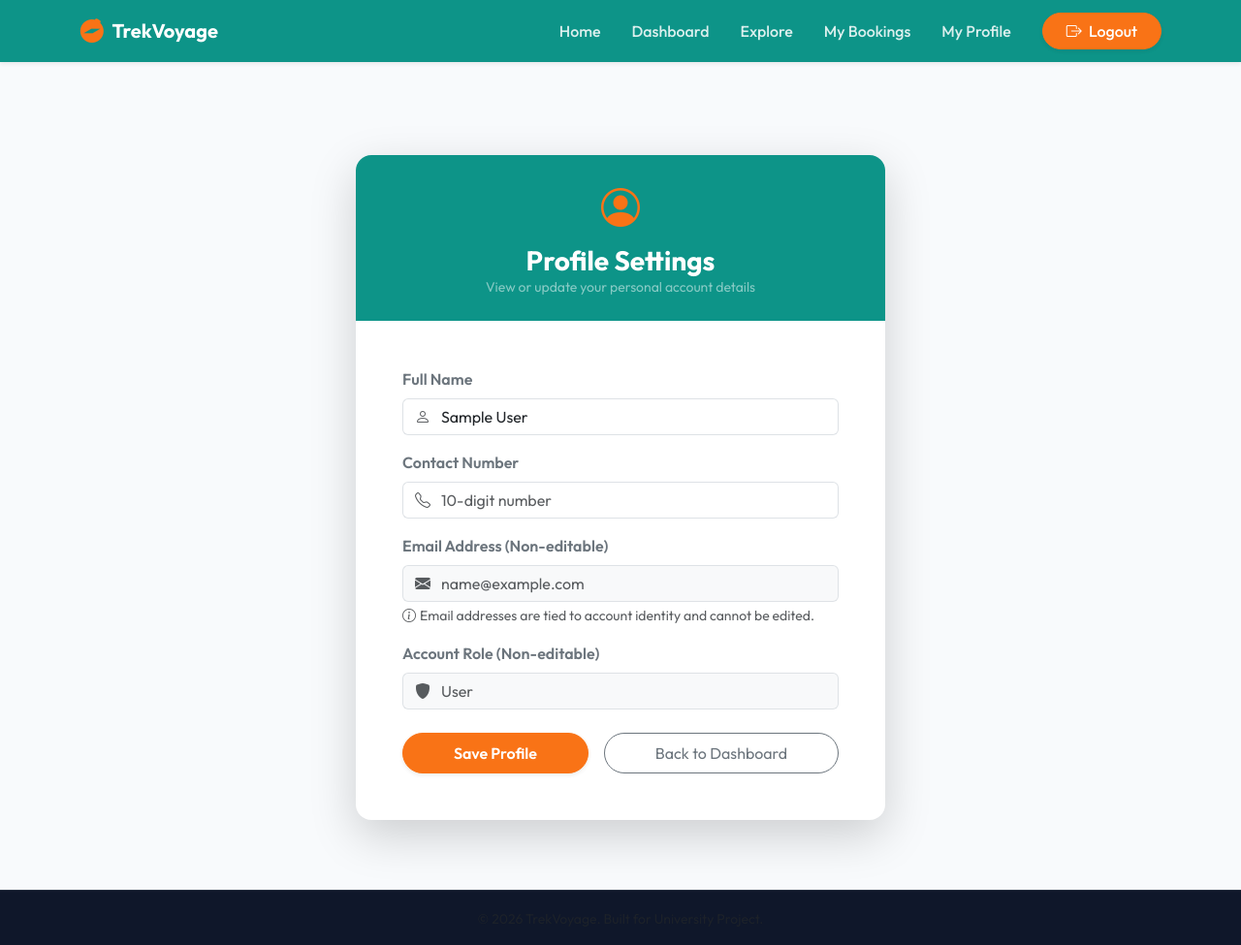
After one commit to rohith-1205/Trekking_management_app_v1, a Flask app: page /user/profile in a window 1280 px wide. The commit adds this page. Shown: the whole page at 97% size. Run offline with Flask 3, Linux system fonts and the light colour scheme; the visitor is signed in with stand-in values (Sample User, id 1).

Commit message:
Phase 8: booking history, cancellation, profile edit

```diff
--- a/routes/user_routes.py
+++ b/routes/user_routes.py
@@ -128,3 +128,83 @@ def book_trek(trek_id):
         db.session.rollback()
         flash("An error occurred while booking the trek. Please try again.", "danger")
         return redirect(url_for('user.list_treks'))
+
+
+@user.route('/bookings')
+@login_required
+@user_required
+def view_bookings():
+    """
+    Render full booking history for the current logged-in trekker.
+    """
+    user_bookings = Booking.query.filter_by(user_id=current_user.id).order_by(Booking.booking_date.desc()).all()
+    return render_template('user/booking_history.html', bookings=user_bookings)
+
+
+@user.route('/booking/<int:booking_id>/cancel', methods=['POST'])
+@login_required
+@user_required
+def cancel_booking(booking_id):
+    """
+    Cancel an active booking reservation.
+    Updates the booking status to 'Cancelled' and increments available slots on the trek (+1).
+    Restricted strictly to the booking owner.
+    """
+    booking = Booking.query.get_or_404(booking_id)
+
+    # Ownership check: Ensure users can only cancel their own bookings
+    if booking.user_id != current_user.id:
+        abort(403)
+
+    # State check: Only active bookings can be cancelled
+    if booking.status != 'Booked':
+        flash("This booking cannot be cancelled.", "danger")
+        return redirect(url_for('user.view_bookings'))
+
+    try:
+        # Update booking status to Cancelled
+        booking.status = 'Cancelled'
+
+        # Restore available slot capacity (+1) on the associated trek
+        # Uses min() to guarantee it never exceeds total_slots (overflow protection)
+        trek_item = booking.trek
+        trek_item.available_slots = min(trek_item.available_slots + 1, trek_item.total_slots)
+
+        db.session.commit()
+        flash(f"Your booking for '{trek_item.name}' has been cancelled.", "success")
+    except Exception:
+        db.session.rollback()
+        flash("An error occurred while cancelling your booking.", "danger")
+
+    return redirect(url_for('user.view_bookings'))
+
+
+@user.route('/profile', methods=['GET', 'POST'])
+@login_required
+@user_required
+def profile():
+    """
+    View and edit the trekker's personal profile (Name, Contact).
+    Email and Role are read-only to enforce database integrity and security.
+    """
+    if request.method == 'POST':
+        name = request.form.get('name', '').strip()
+        contact = request.form.get('contact', '').strip()
+
+        if not name:
+            flash("Name field cannot be left blank.", "danger")
+            return render_template('user/profile.html')
+
+        try:
+            current_user.name = name
+            current_user.contact = contact
+            db.session.commit()
+
+            flash("Profile details updated successfully.", "success")
+            return redirect(url_for('user.profile'))
+        except Exception:
+            db.session.rollback()
+            flash("An error occurred while updating your profile.", "danger")
+            return render_template('user/profile.html')
+
+    return render_template('user/profile.html')
--- a/templates/base.html
+++ b/templates/base.html
@@ -67,7 +67,16 @@
                                 </li>
                             {% else %}
                                 <li class="nav-item">
-                                    <a class="nav-link" href="{{ url_for('user.user_profile') }}">My Profile</a>
+                                    <a class="nav-link" href="{{ url_for('user.user_dashboard') }}">Dashboard</a>
+                                </li>
+                                <li class="nav-item">
+                                    <a class="nav-link" href="{{ url_for('user.list_treks') }}">Explore</a>
+                                </li>
+                                <li class="nav-item">
+                                    <a class="nav-link" href="{{ url_for('user.view_bookings') }}">My Bookings</a>
+                                </li>
+                                <li class="nav-item">
+                                    <a class="nav-link" href="{{ url_for('user.profile') }}">My Profile</a>
                                 </li>
                             {% endif %}
 
--- /dev/null
+++ b/templates/user/profile.html
@@ -0,0 +1,73 @@
+{% extends "base.html" %}
+
+{% block title %}My Profile - TrekVoyage{% endblock %}
+
+{% block content %}
+<div class="container">
+    <div class="row justify-content-center">
+        <div class="col-lg-6 col-md-8">
+            <div class="card border-0 shadow-lg rounded-4 overflow-hidden my-5">
+                <!-- Header -->
+                <div class="card-header bg-teal-custom text-white py-4 border-0 text-center">
+                    <i class="bi bi-person-circle fs-1 brand-icon"></i>
+                    <h3 class="fw-bold mt-2 mb-0">Profile Settings</h3>
+                    <p class="text-white-50 small mb-0">View or update your personal account details</p>
+                </div>
+
+                <div class="card-body p-4 p-md-5">
+                    <form method="POST" action="{{ url_for('user.profile') }}">
+                        <!-- Name Field -->
+                        <div class="mb-3">
+                            <label for="name" class="form-label fw-semibold text-secondary">Full Name</label>
+                            <div class="input-group">
+                                <span class="input-group-text bg-white border-end-0 text-muted"><i class="bi bi-person"></i></span>
+                                <input type="text" class="form-control border-start-0 ps-0" id="name" name="name" required placeholder="John Doe" value="{{ current_user.name }}">
+                            </div>
+                        </div>
+
+                        <!-- Contact Field -->
+                        <div class="mb-3">
+                            <label for="contact" class="form-label fw-semibold text-secondary">Contact Number</label>
+                            <div class="input-group">
+                                <span class="input-group-text bg-white border-end-0 text-muted"><i class="bi bi-telephone"></i></span>
+                                <input type="tel" class="form-control border-start-0 ps-0" id="contact" name="contact" placeholder="10-digit number" value="{{ current_user.contact or '' }}">
+                            </div>
+                        </div>
+
+                        <!-- Email Field (Read Only) -->
+                        <div class="mb-3">
+                            <label for="email" class="form-label fw-semibold text-secondary">Email Address (Non-editable)</label>
+                            <div class="input-group">
+                                <span class="input-group-text bg-light border-end-0 text-muted"><i class="bi bi-envelope-fill"></i></span>
+                                <input type="email" class="form-control bg-light border-start-0 ps-0 text-muted" id="email" readonly value="{{ current_user.email }}">
+                            </div>
+                            <div class="form-text small text-muted">
+                                <i class="bi bi-info-circle me-1"></i>Email addresses are tied to account identity and cannot be edited.
+                            </div>
+                        </div>
+
+                        <!-- Role Field (Read Only) -->
+                        <div class="mb-4">
+                            <label for="role" class="form-label fw-semibold text-secondary">Account Role (Non-editable)</label>
+                            <div class="input-group">
+                                <span class="input-group-text bg-light border-end-0 text-muted"><i class="bi bi-shield-fill"></i></span>
+                                <input type="text" class="form-control bg-light border-start-0 ps-0 text-muted text-capitalize" id="role" readonly value="{{ current_user.role }}">
+                            </div>
+                        </div>
+
+                        <!-- Action Buttons -->
+                        <div class="d-flex gap-3 mt-4">
+                            <button type="submit" class="btn btn-orange-accent px-4 py-2 rounded-pill fw-semibold shadow-sm flex-grow-1">
+                                Save Profile
+                            </button>
+                            <a href="{{ url_for('user.user_dashboard') }}" class="btn btn-outline-secondary px-4 py-2 rounded-pill flex-grow-1 text-center">
+                                Back to Dashboard
+                            </a>
+                        </div>
+                    </form>
+                </div>
+            </div>
+        </div>
+    </div>
+</div>
+{% endblock %}
```
Also changed, not shown: templates/user/booking_history.html (added, +88 -0 lines).
